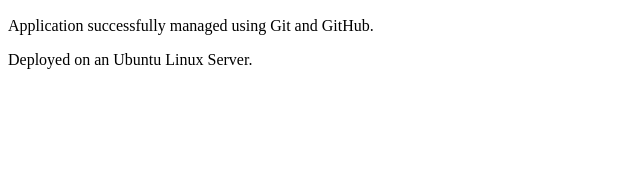
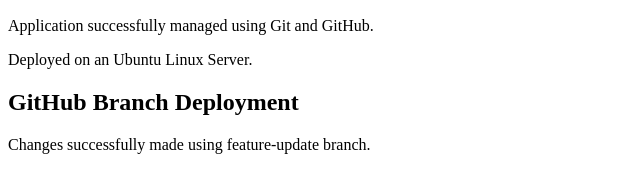
Before and after one commit to muhammadjuraijpm48-cpu/git-github-deployment, a plain HTML site: page index.html in a window 1280 px wide. Shown: the part 110-302 px from the top of the page, without its empty margins (0-640 px from the left). Drawn offline with Linux system fonts and the light colour scheme.

Commit message:
Updated application using feature branch

```diff
--- a/index.html
+++ b/index.html
@@ -10,3 +10,5 @@
     <p>Deployed on an Ubuntu Linux Server.</p>
 </body>
 </html>
+<h2>GitHub Branch Deployment</h2>
+<p>Changes successfully made using feature-update branch.</p>
```
